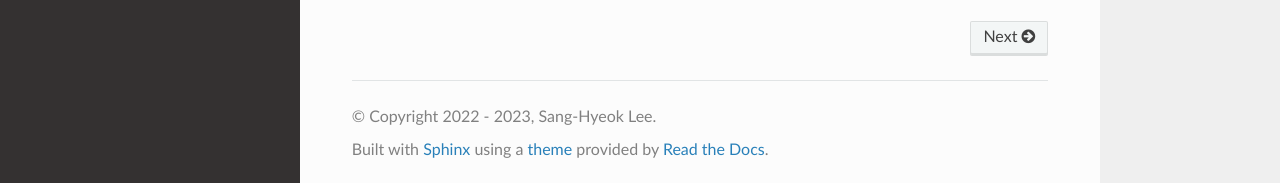
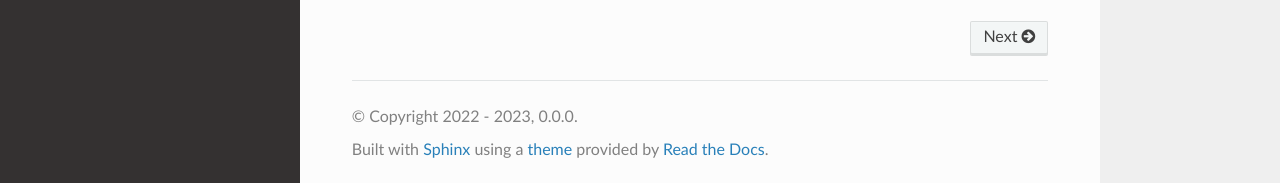
Before and after one commit to polarities/PyXC, a Sphinx documentation site: the page built from docs/source/index.rst, in a window 1280 px wide and 900 px high, scrolled down 869 px. Shown: the part 714-897 px from the top of the window. Built offline with Sphinx 7.4.7 and the Read the Docs theme 2.0.0, drawn with Linux system fonts in a browser that asks for light colours; pages that are not in the unit, such as notebooks, are missing from menus; some of the changed lines change nothing that is shown.

Commit message:
Documentation update

```diff
--- a/docs/source/conf.py
+++ b/docs/source/conf.py
@@ -6,13 +6,13 @@
 # -- Imports -----------------------------------------------------------------
 from datetime import date
 from numpydoc import xref
-
+from importlib import metadata
+import pyxc
 # -- Project information -----------------------------------------------------
 # https://www.sphinx-doc.org/en/master/usage/configuration.html#project-information
 
 project = "PyXC"
-copyright = f"2022 - {date.today().year}, Sang-Hyeok Lee"
-author = "Sang-Hyeok Lee"
+copyright = f"2022 - {date.today().year}, {metadata.version('pyxc')}"
 
 # -- General configuration ---------------------------------------------------
 # https://www.sphinx-doc.org/en/master/usage/configuration.html#general-configuration
```
